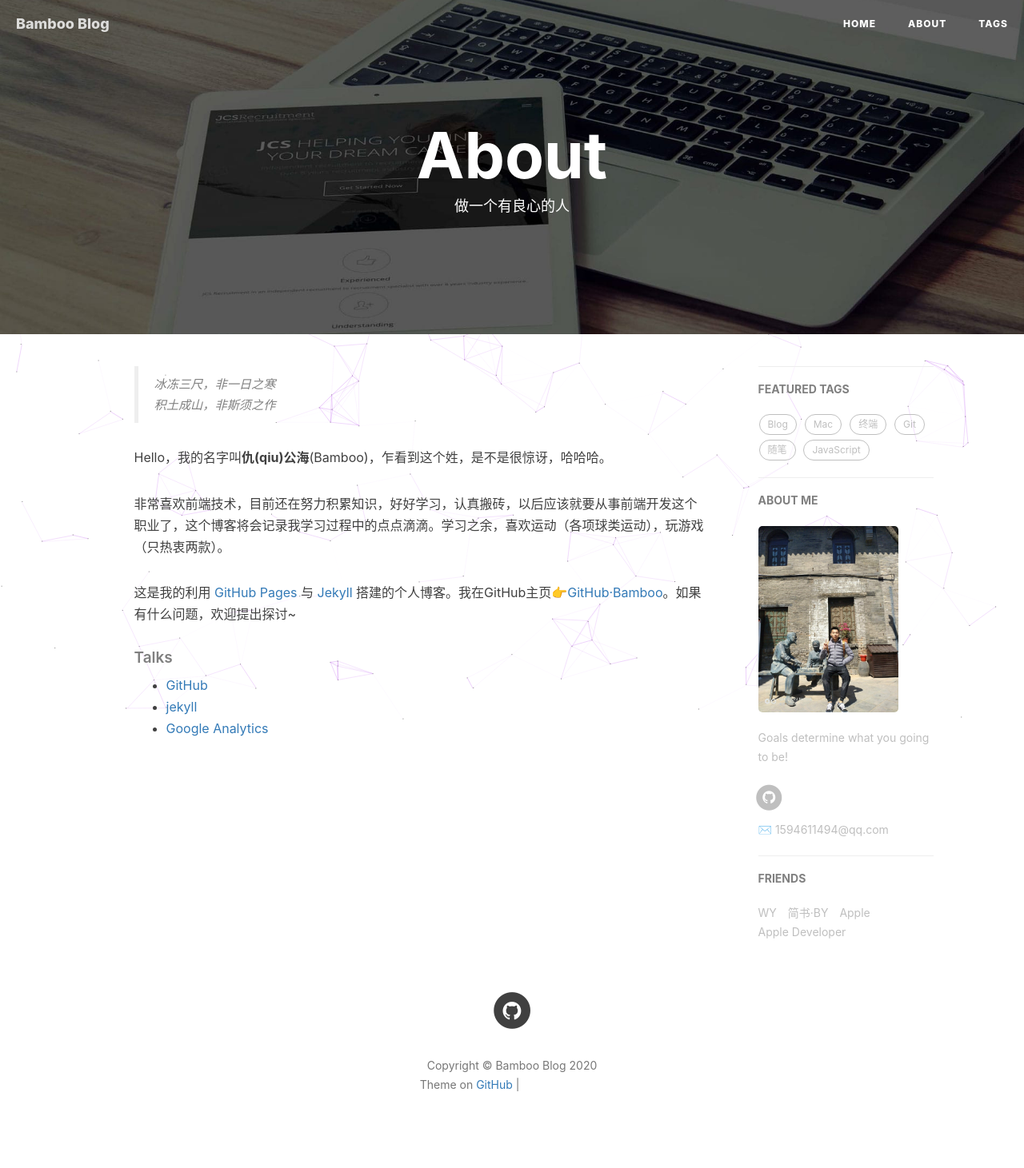
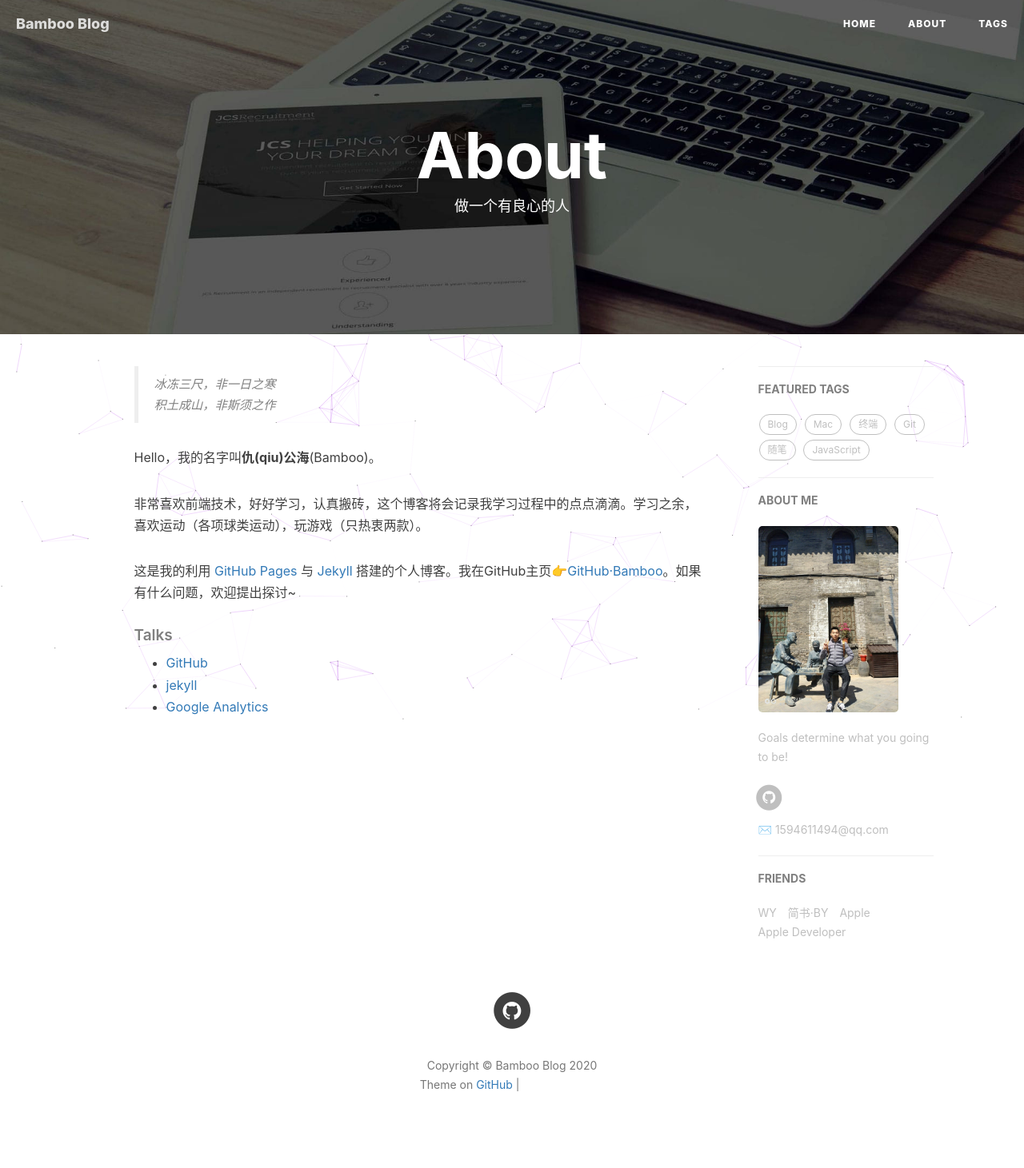
Before and after one commit to ShowBamboo/ShowBamboo.github.io, a Jekyll site: the page built from about.html, in a window 1280 px wide. Shown: the whole page at 80% size. Built offline with Jekyll 4.4.1, drawn with Linux system fonts in a browser that asks for light colours; nearby versions of some CDN libraries; comment, search, counter and statistics services are not loaded; grey boxes are pictures that could not be loaded.

Commit message:
Update about.html

```diff
--- a/about.html
+++ b/about.html
@@ -18,9 +18,9 @@ header-img: "img/post-bg-rwd.jpg"
     <blockquote><p>冰冻三尺，非一日之寒<br>
     积土成山，非斯须之作</p></blockquote>
 
-    <p>Hello，我的名字叫<strong>仇(qiu)公海</strong>(Bamboo)，乍看到这个姓，是不是很惊讶，哈哈哈。</p>
+    <p>Hello，我的名字叫<strong>仇(qiu)公海</strong>(Bamboo)。</p>
 
-    <p>非常喜欢前端技术，目前还在努力积累知识，好好学习，认真搬砖，以后应该就要从事前端开发这个职业了，这个博客将会记录我学习过程中的点点滴滴。学习之余，喜欢运动（各项球类运动），玩游戏（只热衷两款）。</p>
+    <p>非常喜欢前端技术，好好学习，认真搬砖，这个博客将会记录我学习过程中的点点滴滴。学习之余，喜欢运动（各项球类运动），玩游戏（只热衷两款）。</p>
 
     <p>这是我的利用 <a href="https://pages.github.com/">GitHub Pages</a> 与 <a href="http://jekyll.com.cn/">Jekyll</a> 搭建的个人博客。我在GitHub主页<a href="https://github.com/ShowBamboo">👉GitHub·Bamboo</a>。如果有什么问题，欢迎提出探讨~</p>
 
```
